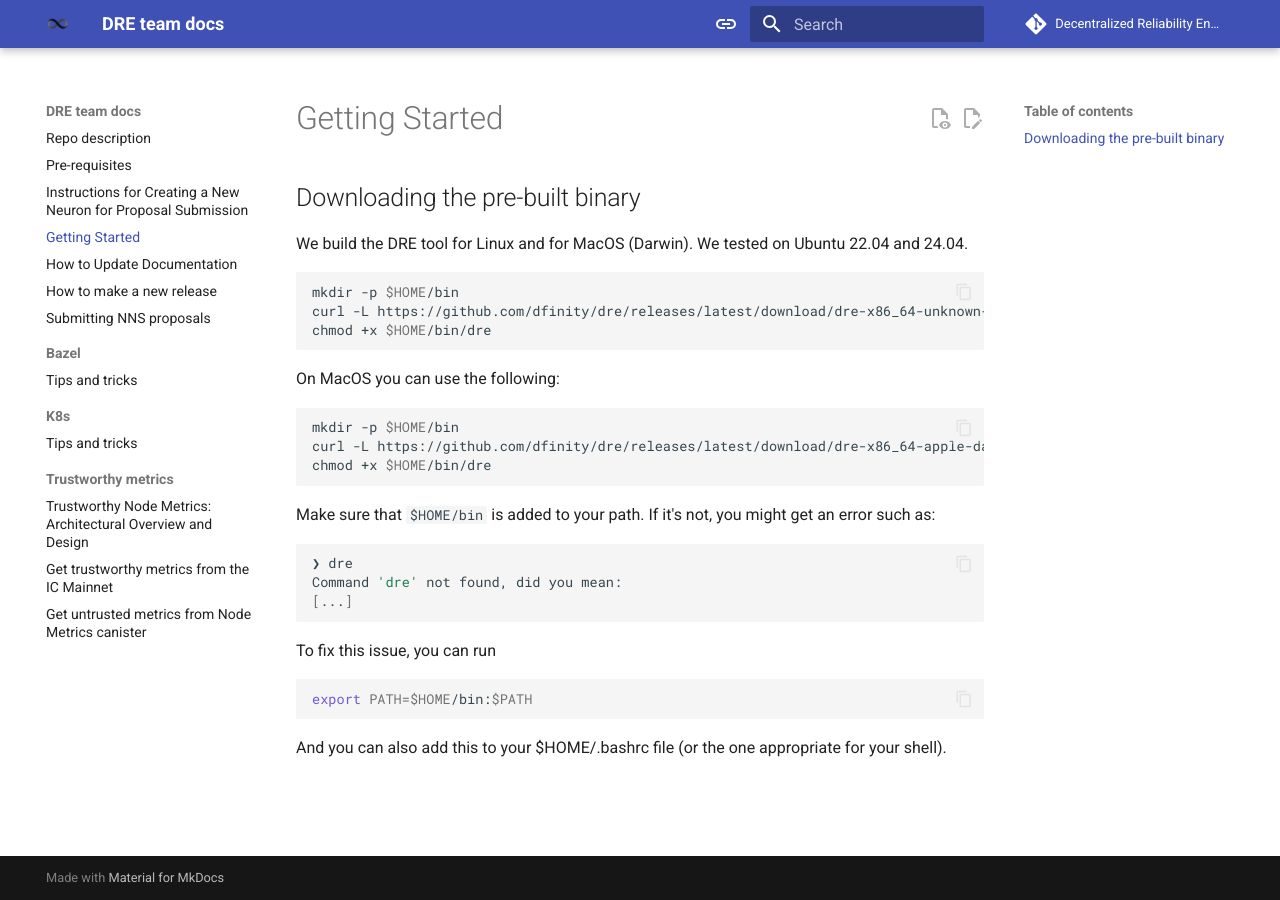
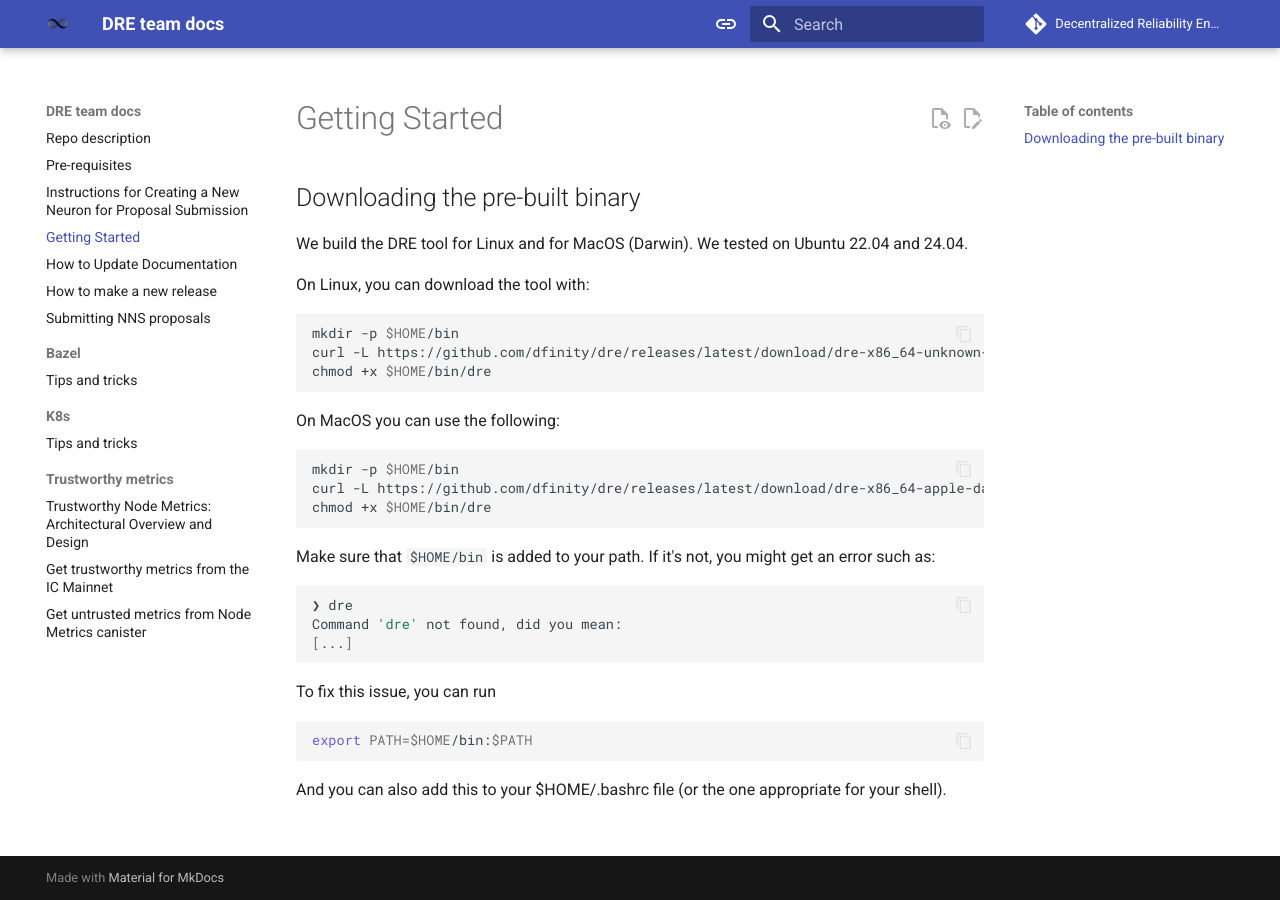
Before and after one commit to dfinity/dre, an MkDocs documentation site: the page built from docs/getting-started.md, in a window 1280 px wide. Built offline with MkDocs 1.6.1 and Material for MkDocs 9.7.7, drawn with Linux system fonts in a browser that asks for light colours; comment, search, counter and statistics services are not loaded.

Commit message:
Update docs/getting-started.md

````diff
--- a/docs/getting-started.md
+++ b/docs/getting-started.md
@@ -3,6 +3,8 @@
 ## Downloading the pre-built binary
 
 We build the DRE tool for Linux and for MacOS (Darwin). We tested on Ubuntu 22.04 and 24.04.
+
+On Linux, you can download the tool with:
 
 ```bash
 mkdir -p $HOME/bin
````
